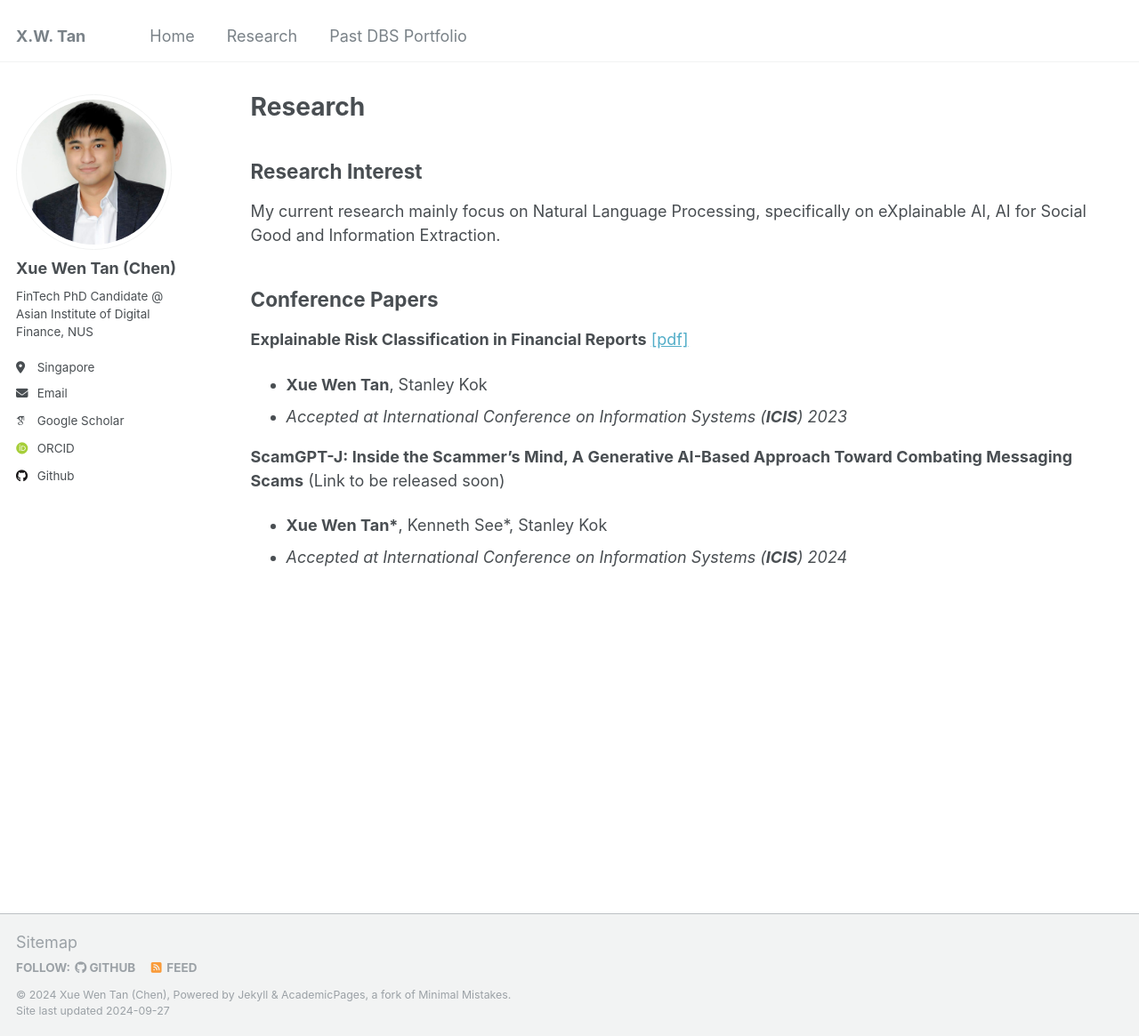
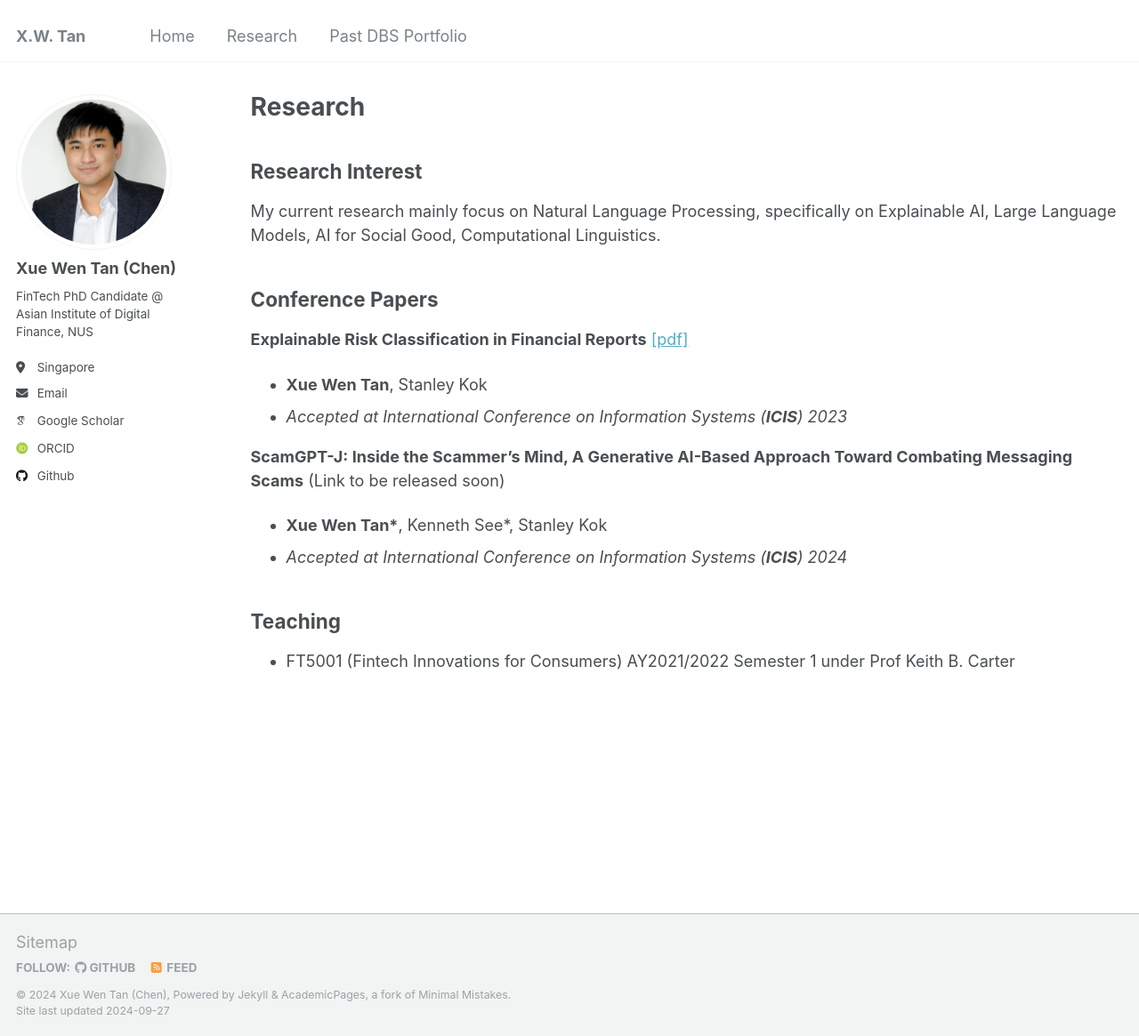
Before and after one commit to Chen-XueWen/Chen-XueWen.github.io, a Jekyll site: the page built from _pages/publications.md, in a window 1280 px wide and 1165 px high. Shown: the whole window at 89% size. Built offline with Jekyll 4.4.1, drawn with Linux system fonts in a browser that asks for light colours; some web fonts are replaced.

Commit message:
Update publications.md

```diff
--- a/_pages/publications.md
+++ b/_pages/publications.md
@@ -5,7 +5,7 @@ permalink: /publications/
 author_profile: true
 ---
 ## Research Interest
-My current research mainly focus on Natural Language Processing, specifically on eXplainable AI, AI for Social Good and Information Extraction.
+My current research mainly focus on Natural Language Processing, specifically on Explainable AI, Large Language Models, AI for Social Good, Computational Linguistics.
 
 ## Conference Papers
 
@@ -16,3 +16,6 @@ My current research mainly focus on Natural Language Processing, specifically on
 **ScamGPT-J: Inside the Scammer’s Mind, A Generative AI-Based Approach Toward Combating Messaging Scams** (Link to be released soon)
   - **Xue Wen Tan\***, Kenneth See\*, Stanley Kok
   - *Accepted at International Conference on Information Systems (**ICIS**) 2024*
+
+## Teaching
+- FT5001 (Fintech Innovations for Consumers) AY2021/2022 Semester 1 under Prof Keith B. Carter
```
